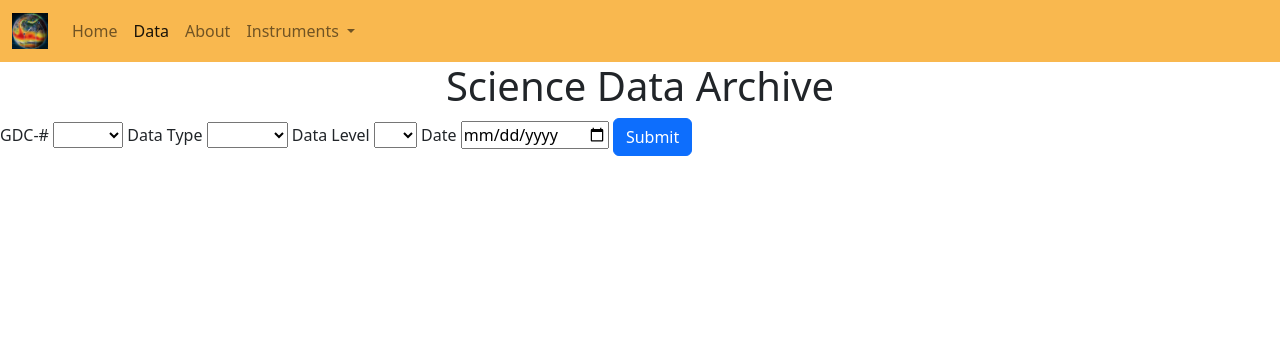
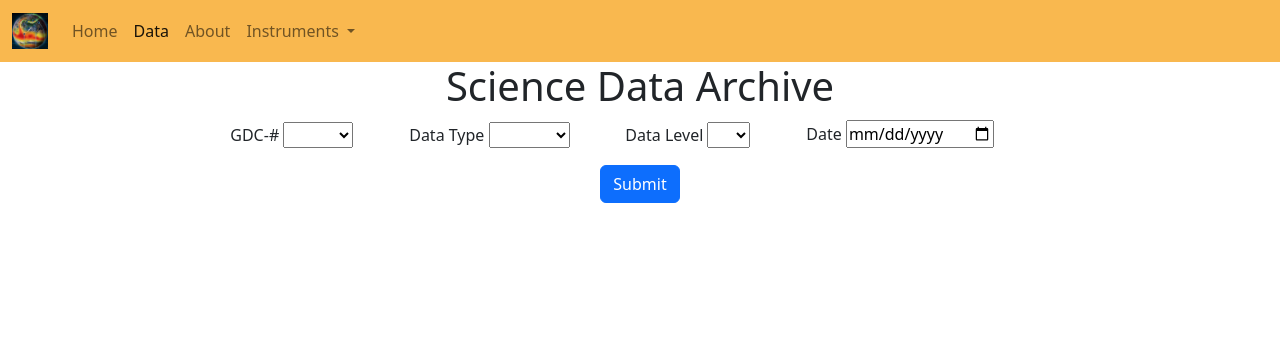
Before and after one commit to GDC-SOC/SCUP, a Django app: page /data/ in a window 1280 px wide. Shown: the top 362 px of the page. Run offline with Django 4.2, Linux system fonts and the light colour scheme; parts of the project's set-up code (start-up, migrations or seed data) failed here and were passed over.

Commit message:
Adding padding/formatting to data page

```diff
--- a/data/static/data/style.css
+++ b/data/static/data/style.css
@@ -0,0 +1,23 @@
+.center {
+    display: flex;
+    align-items: center;
+    justify-content: center;
+}
+
+#dataSubmitContainer {
+    display: flex;
+    justify-content: center;
+    text-align: center;
+    padding-bottom: 1%;
+}
+
+#dataForms {
+    display: flex;
+    justify-content: center;
+    text-align: center;
+    padding-bottom: 1%;
+}
+
+.dataForm {
+    padding-right: 5%;
+}
--- a/data/templates/data/index.html
+++ b/data/templates/data/index.html
@@ -37,8 +37,9 @@
 
 <h1>Science Data Archive</h1>
 
+<div class="container-md" id="dataForms">
   <div id="alerts"></div>
-
+  <div class="dataForm">
     <label class="my-1 mr-2" for="selectGDC">GDC-#</label>
     <select class="custom-select my-1 mr-sm-2" id="selectGDC">
       <option value="0"></option>
@@ -49,7 +50,9 @@
       <option value="5">GDC-5</option>
       <option value="6">GDC-6</option>
     </select>
+  </div>
 
+  <div class="dataForm">
     <label class="my-1 mr-2" for="selectDataType">Data Type</label>
     <select class="custom-select my-1 mr-sm-2" id="selectDataType">
       <option value="0"></option>
@@ -58,7 +61,9 @@
       <option value="3">MoSAIC</option>
       <option value="4">EPHEM</option>
     </select>
+  </div>
 
+  <div class="dataForm">
     <label class="my-1 mr-2" for="selectDataLevel">Data Level</label>
     <select class="custom-select my-1 mr-sm-2" id="selectDataLevel">
       <option value="0"></option>
@@ -67,29 +72,18 @@
       <option value="3">L1</option>
       <option value="4">L2</option>
     </select>
+  </div>
 
+  <div class="dataForm">
     <label class="my-1 mr-2" for="selectDate">Date</label>
     <input type="date" id="selectDate" name="selectDate" value="">
+  </div>
+</div>
 
-<button type="button" class="btn btn-primary" onclick="dataSubmit()">Submit</button>
+<div id="dataSubmitContainer" class="container-md">
+  <button type="button" id="dataSubmit" class="btn btn-primary center" onclick="dataSubmit()">Submit</button>
+</div>
 
-<ul id="dataList" class="list-group">
-</ul>
-<!--
-<nav aria-label="breadcrumb" style="padding-left: 10px;">
-    <ol id="data-breadcrumbs" class="breadcrumb">
-      <li class="breadcrumb-item active" aria-current="page">Data</li>
-    </ol>
-  </nav>
-
-<ul id="dataList" class="list-group">
-    <button type="button" class="list-group-item list-group-item-action" onclick="stepThrough(this)">GDC-1</button>
-    <button type="button" class="list-group-item list-group-item-action" onclick="stepThrough(this)">GDC-2</button>
-    <button type="button" class="list-group-item list-group-item-action" onclick="stepThrough(this)">GDC-3</button>
-    <button type="button" class="list-group-item list-group-item-action" onclick="stepThrough(this)">GDC-4</button>
-    <button type="button" class="list-group-item list-group-item-action" onclick="stepThrough(this)">GDC-5</button>
-    <button type="button" class="list-group-item list-group-item-action" onclick="stepThrough(this)">GDC-6</button>
-</ul>
--->
+<ul id="dataList" class="list-group"></ul>
 
 {% endblock %}
```
Lines whose indentation alone changed are shown as unchanged.
